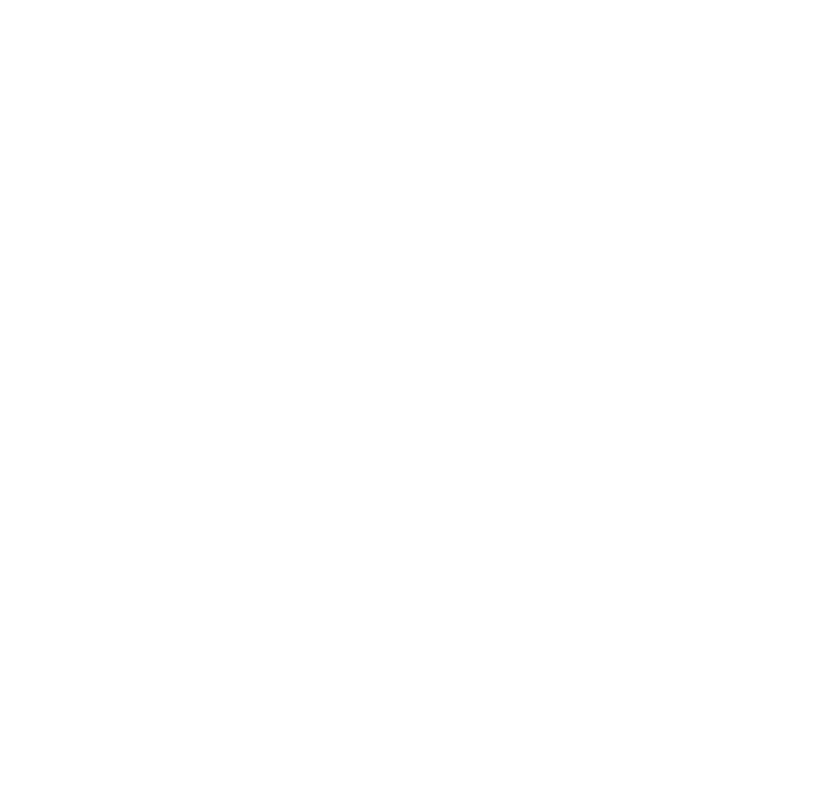
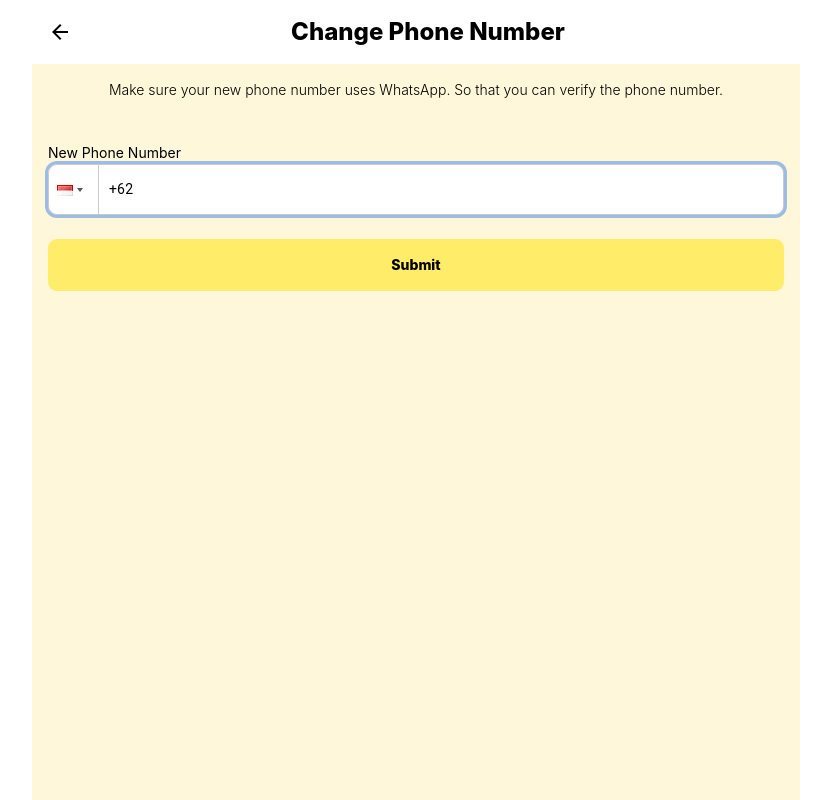
Before and after one commit to tioprstyo/roamin-rabbit, a React (Create React App) app: page /change-number in a window 1280 px wide. Before the commit this address had no page. Shown: the whole page, without its empty margins (224-1055 px from the left). Built offline with nearby package versions, Linux system fonts and the light colour scheme.

Commit message:
DEV-1:Add Change Number  Page

```diff
--- a/src/index.tsx
+++ b/src/index.tsx
@@ -7,6 +7,7 @@ import { BrowserRouter } from 'react-router-dom';
 import Router from 'routes';
 import "slick-carousel/slick/slick.css";
 import "slick-carousel/slick/slick-theme.css";
+import 'react-phone-input-2/lib/style.css'
 
 const root = ReactDOM.createRoot(
   document.getElementById('root') as HTMLElement,
--- /dev/null
+++ b/src/pages/mobile/changeNumber/index.tsx
@@ -0,0 +1,54 @@
+import React from 'react'
+import { Header } from 'components';
+import { HEADER_TYPE } from 'interfaces';
+import PhoneInput from 'react-phone-input-2'
+
+const MChangeNumber = () => {
+  return (
+    <>
+        <Header headerType={HEADER_TYPE.DETAIL} headerTitle='Change Phone Number' />
+        <div className='content-wrapper p-4 bg-[#FFF7DA] min-h-[calc(100vh-4rem)]'>
+            <div className='coupon-content'>
+                <div className="info text-center pb-10">
+                    <p className='text-sm font-[350]'>Make sure your new phone number uses WhatsApp. So that you can verify the phone number.</p>
+                </div>
+                <div className='form mb-6'>
+                    <label className='text-[14px] font-normal mb-3' htmlFor=''>
+                        New Phone Number
+                    </label>
+                    <PhoneInput
+                        country={'id'}
+                        inputClass="px-3 py-3 mt-1 placeholder-blueGray-300 text-blueGray-600 relative bg-white rounded-lg text-sm border border-[#BEBEBE] outline-none focus:outline-none focus:ring w-full"
+                        inputStyle={{
+                            width: '100%',
+                            height: 'auto',
+                            borderRadius: '9px',
+                            paddingLeft: '60px'
+                        }}
+                        buttonStyle={{
+                            borderRadius: '9px 0 0 9px',
+                            backgroundColor: 'white',
+                            width: '51px'
+                        }}
+                        inputProps={{
+                            name: 'phone',
+                            required: true,
+                            autoFocus: true
+                        }}
+                    />
+                </div>
+                <div className='form'>
+                    <button
+                    className='bg-[#FFEC69] color-[#000000] font-extrabold text-sm px-4 py-4 rounded-[9px] mr-1 mb-1 w-full text-[14px]'
+                    type='button'
+                    >
+                    Submit
+                    </button>
+                </div>
+            </div>
+        </div>
+    </>
+  )
+}
+
+export default MChangeNumber
--- a/src/pages/mobile/index.ts
+++ b/src/pages/mobile/index.ts
@@ -11,3 +11,4 @@ export { default as MHistory } from './history';
 export { default as MProfile } from './profile';
 export { default as MOrderDetail } from './orderDetail';
 export { default as MCoupon } from './coupon';
+export { default as MChangeNumber } from './changeNumber';
--- a/src/pages/mobile/listing/index.tsx
+++ b/src/pages/mobile/listing/index.tsx
@@ -7,7 +7,6 @@ import PublicIcon from '@mui/icons-material/Public';
 import TuneIcon from '@mui/icons-material/Tune';
 import Slider from "react-slick";
 import PhoneInput from 'react-phone-input-2'
-import 'react-phone-input-2/lib/style.css'
 import { Header } from 'components';
 import { HEADER_TYPE } from 'interfaces';
 import { useRecoilValue } from 'recoil';
--- a/src/pages/mobile/login/index.tsx
+++ b/src/pages/mobile/login/index.tsx
@@ -4,11 +4,11 @@ import { HEADER_TYPE } from 'interfaces';
 import { Link } from 'react-router-dom';
 import { useNavigate } from 'react-router-dom';
 import { useLogin } from 'hooks';
+import PhoneInput from 'react-phone-input-2'
 
 const MLogin = () => {
   const navigate = useNavigate();
   const [phoneNumber, setPhoneNumber] = useState('');
-
   const { data, mutate: mutateLogin } = useLogin();
 
   useEffect(() => {
@@ -37,13 +37,26 @@ const MLogin = () => {
             <label className='text-[14px] font-normal mb-3' htmlFor=''>
               Phone Number
             </label>
-            <input
-              type='text'
-              placeholder='Full Name'
-              className='px-3 py-3 mt-1 placeholder-blueGray-300 text-blueGray-600 relative bg-white rounded-lg text-sm border border-[#BEBEBE] outline-none focus:outline-none focus:ring w-full'
-              onChange={(e: React.ChangeEvent<HTMLInputElement>) =>
-                setPhoneNumber(e.target.value)
-              }
+            <PhoneInput
+                onChange={(phoneNumber:string, e: React.ChangeEvent<HTMLInputElement> )=> setPhoneNumber(e.target.value)}
+                country={'id'}
+                inputClass="px-3 py-3 mt-1 placeholder-blueGray-300 text-blueGray-600 relative bg-white rounded-lg text-sm border border-[#BEBEBE] outline-none focus:outline-none focus:ring w-full"
+                inputStyle={{
+                    width: '100%',
+                    height: 'auto',
+                    borderRadius: '9px',
+                    paddingLeft: '60px'
+                }}
+                buttonStyle={{
+                    borderRadius: '9px 0 0 9px',
+                    backgroundColor: 'white',
+                    width: '51px'
+                }}
+                inputProps={{
+                    name: 'phone',
+                    required: true,
+                    autoFocus: true
+                }}
             />
           </div>
           <div className='form'>
--- a/src/routes/index.tsx
+++ b/src/routes/index.tsx
@@ -13,7 +13,8 @@ import {
   MHistory,
   MProfile,
   MOrderDetail,
-  MCoupon
+  MCoupon,
+  MChangeNumber
 } from 'pages/mobile';
 import { MobileLayout } from 'components';
 import { RouteObjectProps } from 'interfaces';
@@ -117,6 +118,11 @@ const Router = () => {
           path: 'coupon',
           key: 'coupon',
         },
+        {
+          element: windowSize > 768 ? <MChangeNumber /> : <MChangeNumber />,
+          path: 'change-number',
+          key: 'change-number',
+        },
       ],
     },
   ];
```
Also changed, not shown: 1 other file (tests, documents, lock files or other folders).
